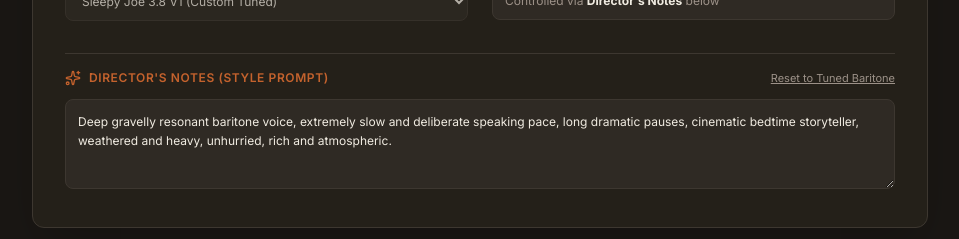
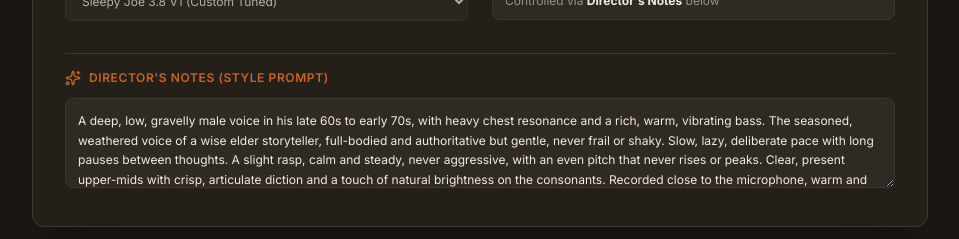
Before and after one commit to PraveenMeruwa/gemini-tts-engine-1, a React (Vite) app: page / in a window 1280 px wide. Shown: the part 897-1136 px from the top of the page, without its empty margins (160-1119 px from the left). Built offline with nearby package versions, Linux system fonts and the light colour scheme; no server answers; a web font is replaced by a local one.

Commit message:
Set Sleepy Joe 3.8 V1 prompt as default Director's Notes & remove reset link

```diff
--- a/src/App.tsx
+++ b/src/App.tsx
@@ -47,7 +47,7 @@ export default function App() {
   // Config state
   const [scriptText, setScriptText] = useState("");
   const [stylePrompt, setStylePrompt] = useState(
-    "Deep gravelly resonant baritone voice, extremely slow and deliberate speaking pace, long dramatic pauses, cinematic bedtime storyteller, weathered and heavy, unhurried, rich and atmospheric."
+    "A deep, low, gravelly male voice in his late 60s to early 70s, with heavy chest resonance and a rich, warm, vibrating bass. The seasoned, weathered voice of a wise elder storyteller, full-bodied and authoritative but gentle, never frail or shaky. Slow, lazy, deliberate pace with long pauses between thoughts. A slight rasp, calm and steady, never aggressive, with an even pitch that never rises or peaks. Clear, present upper-mids with crisp, articulate diction and a touch of natural brightness on the consonants. Recorded close to the microphone, warm and intimate. Neutral General American accent, standard Hollywood-style, with no southern or regional inflection. Hypnotic bedtime storyteller delivery."
   );
   const [chunkSize, setChunkSize] = useState<number>(200);
   const [selectedEngine, setSelectedEngine] = useState<string>(
@@ -1015,19 +1015,9 @@ export default function App() {
 
         {/* Section 5: Director Notes */}
         <section className="space-y-3 pt-4 border-t border-border-custom">
-          <div className="flex items-center justify-between">
-            <div className="flex items-center gap-2 text-xs uppercase tracking-wider text-ember font-semibold">
-              <Sparkles className="w-4 h-4" />
-              <span>Director's Notes (Style Prompt)</span>
-            </div>
-            <button
-              type="button"
-              onClick={() => setStylePrompt("Deep gravelly resonant baritone voice, extremely slow and deliberate speaking pace, long dramatic pauses, cinematic bedtime storyteller, weathered and heavy, unhurried, rich and atmospheric.")}
-              className="text-[11px] text-ash hover:text-ember underline cursor-pointer transition-colors"
-              title="Reset to the calibrated Algieba cinematic baritone style"
-            >
-              Reset to Tuned Baritone
-            </button>
+          <div className="flex items-center gap-2 text-xs uppercase tracking-wider text-ember font-semibold">
+            <Sparkles className="w-4 h-4" />
+            <span>Director's Notes (Style Prompt)</span>
           </div>
           <textarea
             className="w-full min-h-[90px] bg-surface-2 border border-border-custom rounded-lg p-3 text-xs text-parchment leading-relaxed placeholder-ash/50 outline-none transition-colors focus:border-ember"
```
